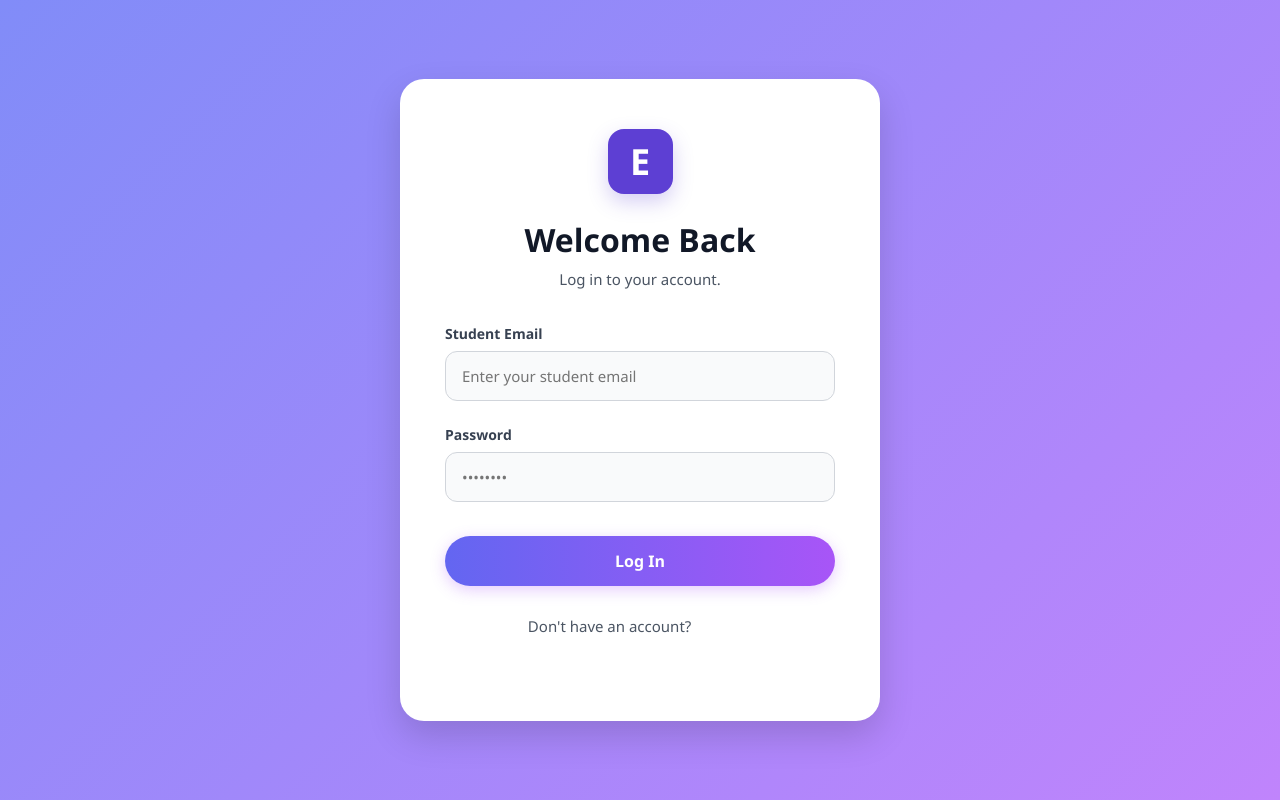
After one commit to j77s9gc9w9-svg/artemis-student-platform, a Flask app: page /login in a window 1280 px wide. The commit adds this page. Run offline with Flask 3, Linux system fonts and the light colour scheme.

Commit message:
Create login form

```diff
--- /dev/null
+++ b/static/login.css
@@ -0,0 +1,119 @@
+.login-container {
+    display: flex;
+    justify-content: center;
+    align-items: center;
+    min-height: 100vh;
+    width: 100%;
+    background: linear-gradient(135deg, #818cf8 0%, #c084fc 100%);
+    padding: 20px;
+    box-sizing: border-box;
+}
+
+.login-card {
+    background: #ffffff;
+    padding: 50px 45px;
+    border-radius: 24px;
+    box-shadow: 0 15px 35px rgba(0, 0, 0, 0.15);
+    width: 100%;
+    max-width: 480px;
+    text-align: center;
+    box-sizing: border-box;
+    position: relative;
+}
+
+.login-logo-icon {
+    width: 65px;
+    height: 65px;
+    background-color: #5d3fd3;
+    color: white;
+    font-size: 36px;
+    font-weight: bold;
+    display: flex;
+    justify-content: center;
+    align-items: center;
+    border-radius: 16px;
+    margin: 0 auto 24px auto;
+    box-shadow: 0 8px 20px rgba(93, 63, 211, 0.25);
+}
+
+.login-card h2 {
+    color: #111827;
+    font-size: 32px;
+    margin-bottom: 8px;
+    font-weight: 700;
+}
+
+.login-card p {
+    color: #4b5563;
+    font-size: 15px;
+    margin-bottom: 35px;
+}
+
+.input-group {
+    text-align: left;
+    margin-bottom: 24px;
+}
+
+.input-group label {
+    display: block;
+    font-size: 14px;
+    margin-bottom: 8px;
+    color: #374151;
+    font-weight: 600;
+}
+
+.input-group input {
+    width: 100%;
+    padding: 14px 16px;
+    border: 1px solid #d1d5db;
+    border-radius: 12px;
+    font-size: 15px;
+    box-sizing: border-box;
+    background-color: #f9fafb;
+    transition: all 0.2s ease;
+}
+
+.input-group input:focus {
+    border-color: #6366f1;
+    background-color: #ffffff;
+    box-shadow: 0 0 0 4px rgba(99, 102, 241, 0.15);
+    outline: none;
+}
+
+.btn-login {
+    width: 100%;
+    padding: 14px;
+    background: linear-gradient(90deg, #6366f1 0%, #a855f7 100%);
+    color: #ffffff !important;
+    border: none;
+    border-radius: 30px;
+    font-size: 16px;
+    font-weight: 600;
+    cursor: pointer;
+    margin-top: 10px;
+    box-shadow: 0 4px 15px rgba(168, 85, 247, 0.3);
+    transition: filter 0.2s ease, box-shadow 0.2s ease;
+    text-shadow: none;
+}
+
+.btn-login:hover {
+    color: #ffffff !important;
+    filter: brightness(1.08);
+    box-shadow: 0 6px 20px rgba(168, 85, 247, 0.4);
+}
+
+.switch-form {
+    margin-top: 30px;
+    font-size: 14px;
+    color: #4b5563;
+}
+
+.switch-form a {
+    color: #ffffff;
+    text-decoration: none;
+    font-weight: 600;
+}
+
+.switch-form a:hover {
+    text-decoration: underline;
+}
--- a/templates/index.html
+++ b/templates/index.html
@@ -20,7 +20,7 @@
 
         <nav>
             <ul>
-                <li><a href="#" class="active" id="nav-home">Home</a></li>
+                <li><a href="{{ url_for('pages.index') }}" class="active" id="nav-home">Home</a></li>
                 <li><a href="#" id="nav-events">Events</a></li>
                 <li><a href="#" id="nav-clubs">Clubs</a></li>
                 <li><a href="#" id="nav-about">About Us</a></li>
@@ -34,8 +34,8 @@
             </div>
 
             <div class="auth-buttons">
-                <a href="#" class="btn-login" id="btn-login">Log In</a>
-                <a href="#" class="btn-signup" id="btn-signup">Sign Up</a>
+                <a href="{{ url_for('pages.login') }}" class="btn-login" id="btn-login">Log In</a>
+                <a href="{{ url_for('pages.register') }}" class="btn-signup" id="btn-signup">Sign Up</a>
             </div>
         </div>
     </header>
--- /dev/null
+++ b/templates/login.html
@@ -0,0 +1,37 @@
+<!DOCTYPE html>
+<html lang="en">
+<head>
+    <meta charset="UTF-8">
+    <meta name="viewport" content="width=device-width, initial-scale=1.0">
+    <title>Login - Eventer</title>
+    <link rel="stylesheet" href="https://cdnjs.cloudflare.com/ajax/libs/font-awesome/6.4.0/css/all.min.css">
+    <link rel="stylesheet" href="{{ url_for('static', filename='style.css') }}">
+    <link rel="stylesheet" href="{{ url_for('static', filename='login.css') }}">
+</head>
+<body>
+    <div class="login-container">
+        <div class="login-card">
+            <div class="login-logo-icon">E</div>
+
+            <h2>Welcome Back</h2>
+            <p>Log in to your account.</p>
+
+            <form action="{{ url_for('pages.login') }}" method="POST">
+                <div class="input-group">
+                    <label for="email">Student Email</label>
+                    <input type="email" id="email" name="email" required placeholder="Enter your student email">
+                </div>
+
+                <div class="input-group">
+                    <label for="password">Password</label>
+                    <input type="password" id="password" name="password" required placeholder="••••••••">
+                </div>
+
+                <button type="submit" class="btn-login">Log In</button>
+            </form>
+
+            <p class="switch-form">Don't have an account? <a href="{{ url_for('pages.register') }}">Sign Up</a></p>
+        </div>
+    </div>
+</body>
+</html>
```
Also changed, not shown: users.db (added).
